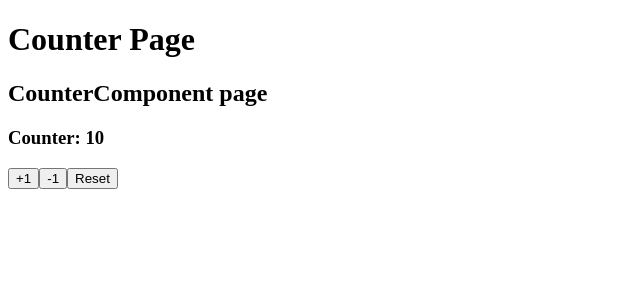
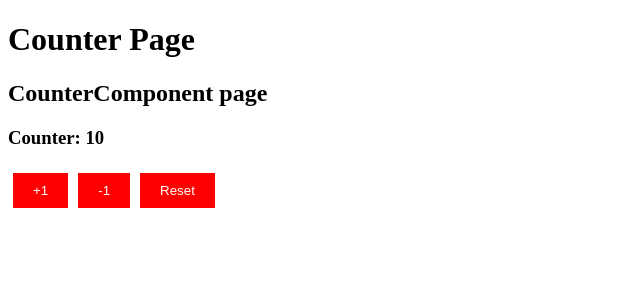
Before and after one commit to jaumevc/capFormacioAngular, an Angular app in the folder 02-bases/: page / in a window 1280 px wide. Shown: the top 300 px of the page, without its empty margins (0-640 px from the left). Built offline with nearby package versions, Linux system fonts and the light colour scheme.

Commit message:
4.36 separar templates i styles

```diff
--- /dev/null
+++ b/02-bases/src/app/pages/counter/counter.component.css
@@ -0,0 +1,12 @@
+button {
+            background-color: #ff0000;
+            color: white;
+            border: none;
+            padding: 10px 20px;
+            margin: 5px;
+            cursor: pointer;
+        }
+
+button:hover {
+            background-color: #007bff;
+        }
--- /dev/null
+++ b/02-bases/src/app/pages/counter/counter.component.html
@@ -0,0 +1,6 @@
+<h1>Counter Page</h1>
+<h2>CounterComponent page</h2>
+<h3>Counter: {{ counter }}</h3>
+<button (click)="increase()">+1</button>
+<button (click)="decrease()">-1</button>
+<button (click)="reset()">Reset</button>
--- a/02-bases/src/app/pages/counter/counter.component.ts
+++ b/02-bases/src/app/pages/counter/counter.component.ts
@@ -1,14 +1,29 @@
 import { Component } from "@angular/core";
 
 @Component({
-    template: `
-    <h1>Counter Page</h1>
-    <h2>CounterComponent page</h2>
-    <h3>Counter: {{ counter }}</h3>
-    <button (click)="increase()">+1</button>
-    <button (click)="decrease()">-1</button>
-    <button (click)="reset()">Reset</button>
-    `
+    // template: `
+    // <h1>Counter Page</h1>
+    // <h2>CounterComponent page</h2>
+    // <h3>Counter: {{ counter }}</h3>
+    // <button (click)="increase()">+1</button>
+    // <button (click)="decrease()">-1</button>
+    // <button (click)="reset()">Reset</button>
+    // `
+    templateUrl: './counter.component.html',
+    // styles:`
+    //     button {
+    //         background-color: #007bff;
+    //         color: white;
+    //         border: none;
+    //         padding: 10px 20px;
+    //         margin: 5px;
+    //         cursor: pointer;
+    //     }
+    //     button:hover {
+    //         background-color: #0056b3;
+    //     }
+    // `
+    styleUrl: './counter.component.css',
 })
 export class CounterComponent {
 
```
